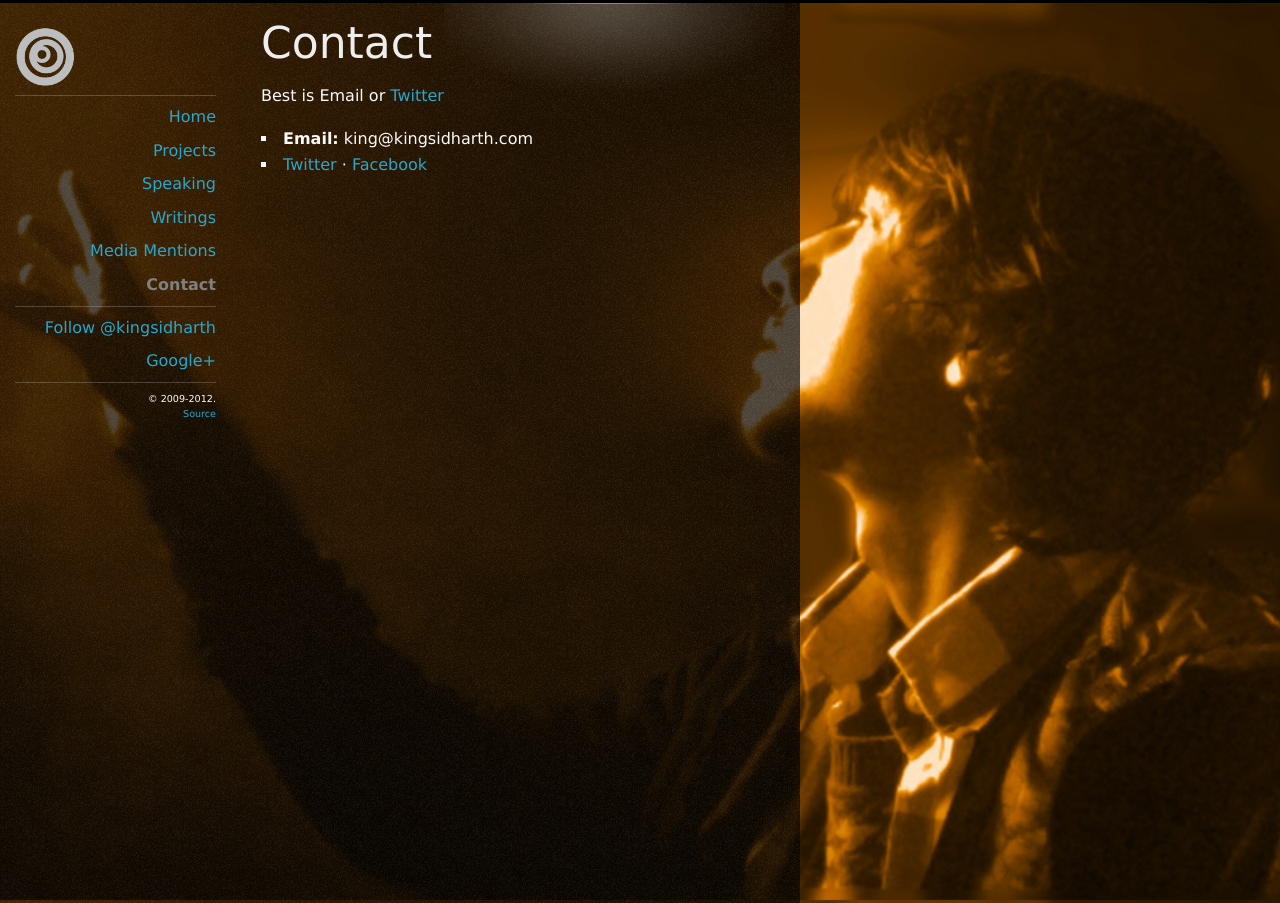
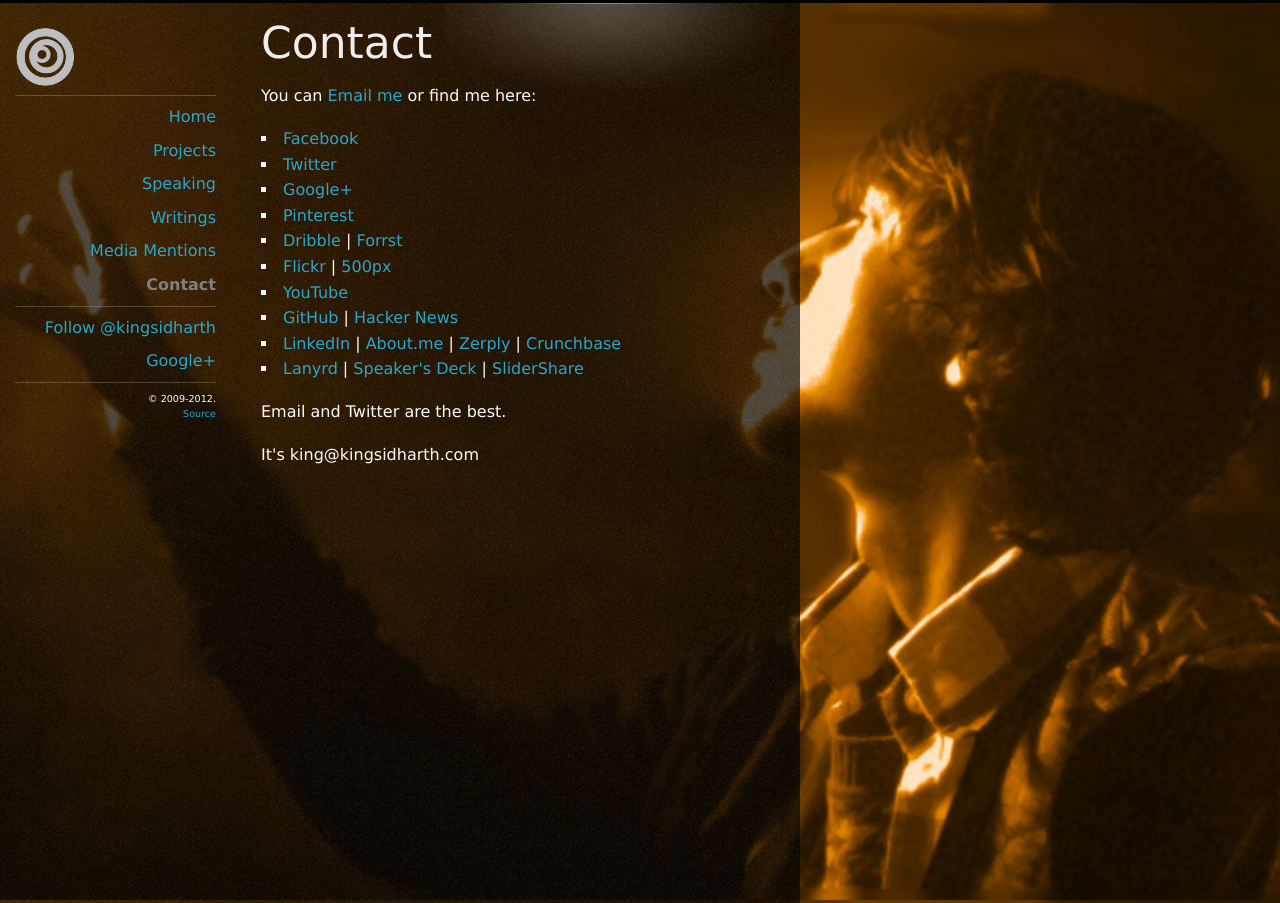
Before and after one commit to utkarshkukreti/kingsidharth.github.com, a Jekyll site: the page built from contact.html, in a window 1280 px wide. Built offline with Jekyll 4.4.1, drawn with Linux system fonts in a browser that asks for light colours; comment, search, counter and statistics services are not loaded.

Commit message:
Contact Page Content

```diff
--- a/contact.html
+++ b/contact.html
@@ -5,10 +5,23 @@ slug: contact
 background: king-sidharth-sufi.jpg
 ---
 <div class="post" data-destination="contact">
-  <p>Best is Email or <a href="http://twitter.com/kingsidharth">Twitter</a></p>
+
+  <p>You can <a href="mailto:king@kingsidharth.com">Email me</a> or find me here:</p>
   <ul>
-    <li><strong>Email:</strong> king@kingsidharth.com</li>
-    <li><a href="http://twitter.com/kingsidharth">Twitter</a> ⋅ <a href="https://facebook.com/kingsidharth">Facebook</a></li>
+    <li><a href="http://facebook.com/KingSidharth" target="_blank">Facebook</a></li>
+    <li><a href="http://twitter.com/kingsidharth" target="_blank">Twitter</a></li>
+    <li><a href="https://plus.google.com/100630005600562803456/" target="_blank">Google+</a></li>
+    <li><a href="http://pinterest.com/kingsidharth/" target="_blank">Pinterest</a></li>
+    <li><a href="http://dribbble.com/KingSidharth" target="_blank">Dribble</a> | <a href="http://forrst.com/people/kingsidharth" target="_blank">Forrst</a></li>
+    <li><a href="http://www.flickr.com/photos/kingsidharth/" target="_blank">Flickr</a> | <a href="http://500px.com/kingsidharth" target="_blank">500px</a></li>
+    <li><a href="http://www.youtube.com/user/kingsidharth1" target="_blank">YouTube</a></li>
+    <li><a href="http://github.com/kingsidharth" target="_blank">GitHub</a> | <a href="http://news.ycombinator.com/user?id=kingsidharth" target="_blank">Hacker News</a></li>
+    <li><a href="http://www.linkedin.com/in/kingsidharth" target="_blank">LinkedIn</a> | <a href="http://about.me/kingsidharth" target="_blank">About.me</a> | <a href="http://zerply.com/kingsidharth/" target="_blank">Zerply</a> | <a href="http://www.crunchbase.com/person/king-sidharth/" target="_blank">Crunchbase</a></li>
+    <li><a href="http://lanyrd.com/profile/kingsidharth/" target="_blank">Lanyrd</a> | <a href="http://speakerdeck.com/u/kingsidharth" target="_blank">Speaker's Deck</a> | <a href="http://www.slideshare.net/KingSidharth" target="_blank">SliderShare</a></li>
   </ul>
 
+  <p>Email and Twitter are the best.</p>
+
+  <p>It's king@kingsidharth.com</p>
+
 </div>
```
